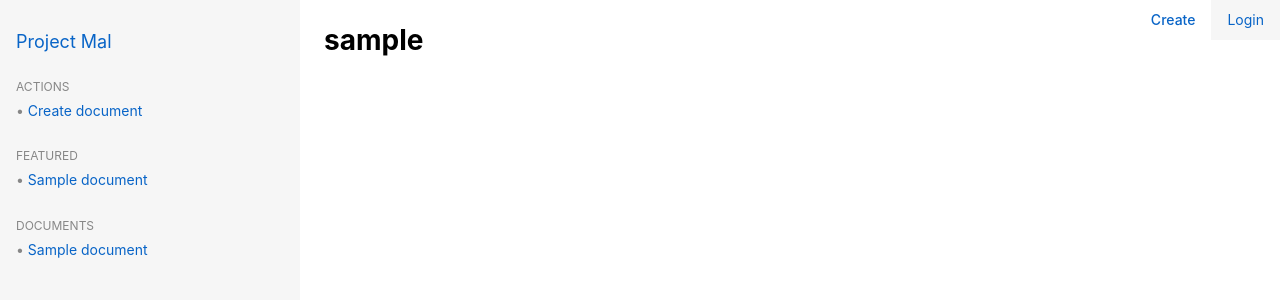
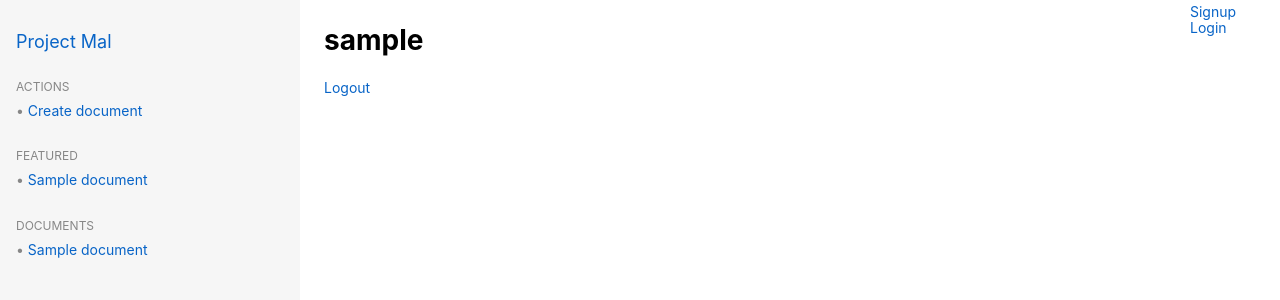
Before and after one commit to sirodoht/mal, a Django app: page /accounts/1/ in a window 1280 px wide. Shown: the top 300 px of the page. Run offline with Django 3.2, Linux system fonts and the light colour scheme; tables that the repository leaves empty hold one stand-in row (values such as "Sample post").

Commit message:
fix login logout links

```diff
--- a/main/templates/main/layout.html
+++ b/main/templates/main/layout.html
@@ -46,13 +46,16 @@
 
         <aside class="user">
             <div class="user-items">
+                {% if request.user.is_authenticated %}
                 <a href="{% url 'main:document_create' %}" class="user-items-primary">Create</a>
+                {% else %}
+                <a href="{% url 'main:user_create' %}">Signup</a>
+                <a href="{% url 'main:login' %}">Login</a>
+                {% endif %}
             </div>
             <div class="user-profile">
                 {% if request.user.is_authenticated %}
                 <a href="{% url 'main:user_detail' request.user.id %}" class="user-profile-link">@{{ request.user.username }}</a>
-                {% else %}
-                <a href="{% url 'main:login' %}" class="user-profile-link">Login</a>
                 {% endif %}
             </div>
         </aside>
--- a/main/templates/main/user_detail.html
+++ b/main/templates/main/user_detail.html
@@ -5,5 +5,8 @@
     <h1 class="main-title">
         {{ user.username }}
     </h1>
+    <div class="main-body">
+        <a href="{% url 'main:logout' %}">Logout</a>
+    </div>
 </main>
 {% endblock %}
```
